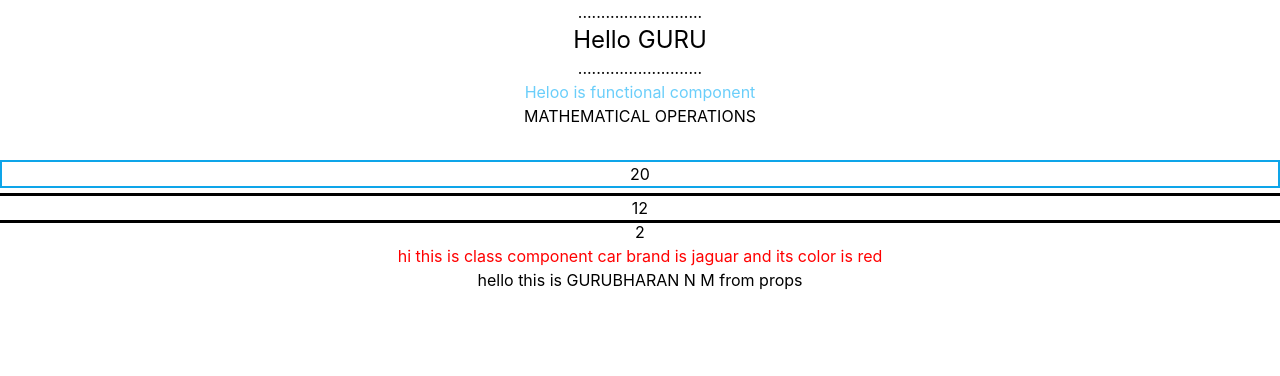
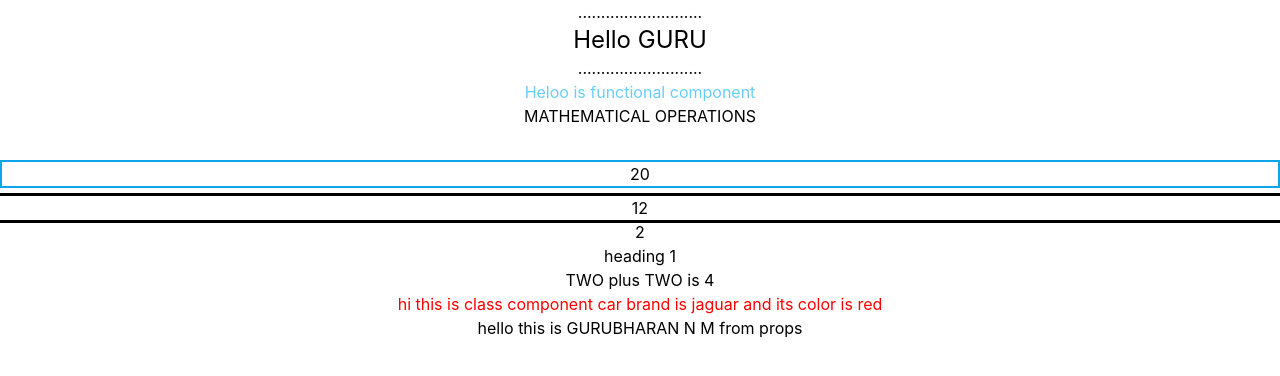
Before and after one commit to GURUNMG/REACT_JS, a React (Create React App) app: page / in a window 1280 px wide. Shown: the top 376 px of the page. Built offline with nearby package versions, Linux system fonts and the light colour scheme.

Commit message:
jsx fromat

```diff
--- a/src/App.js
+++ b/src/App.js
@@ -13,6 +13,11 @@ const Division = (a,b) => {
 }
 Division(10,5);
 
+// Simple jsx (javascript xml) example
+const head1=<h1> heading 1</h1>
+
+// all mathematical ooperations, function calling, performing actions are done within {}
+const operation=<h1>TWO plus TWO is {2+2}</h1>;
 function App() {
   return (
 
@@ -32,6 +37,7 @@ function App() {
       </div>
       {/* to  call the function we need to use {call_the_function()}*/}
       {Division(10,5)}
+      {head1}{operation}
       <Car></Car>
 
     </div>
```
